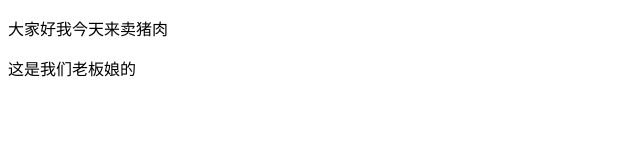
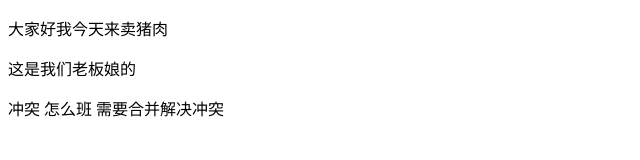
Before and after one commit to CuiLei-document/dome-02, a plain HTML site: page index.html in a window 1280 px wide. Shown: the whole page, without its empty margins (0-640 px from the left). Drawn offline with Linux system fonts and the light colour scheme.

Commit message:
老板娘的嘿嘿

```diff
--- a/index.html
+++ b/index.html
@@ -11,6 +11,7 @@
 <body>
     <p>大家好我今天来卖猪肉</p>
     <p>这是我们老板娘的</p>
+    <p>冲突 怎么班 需要合并解决冲突</p>
 </body>
 
 </html>
```
Also changed, not shown: 1 other file.
